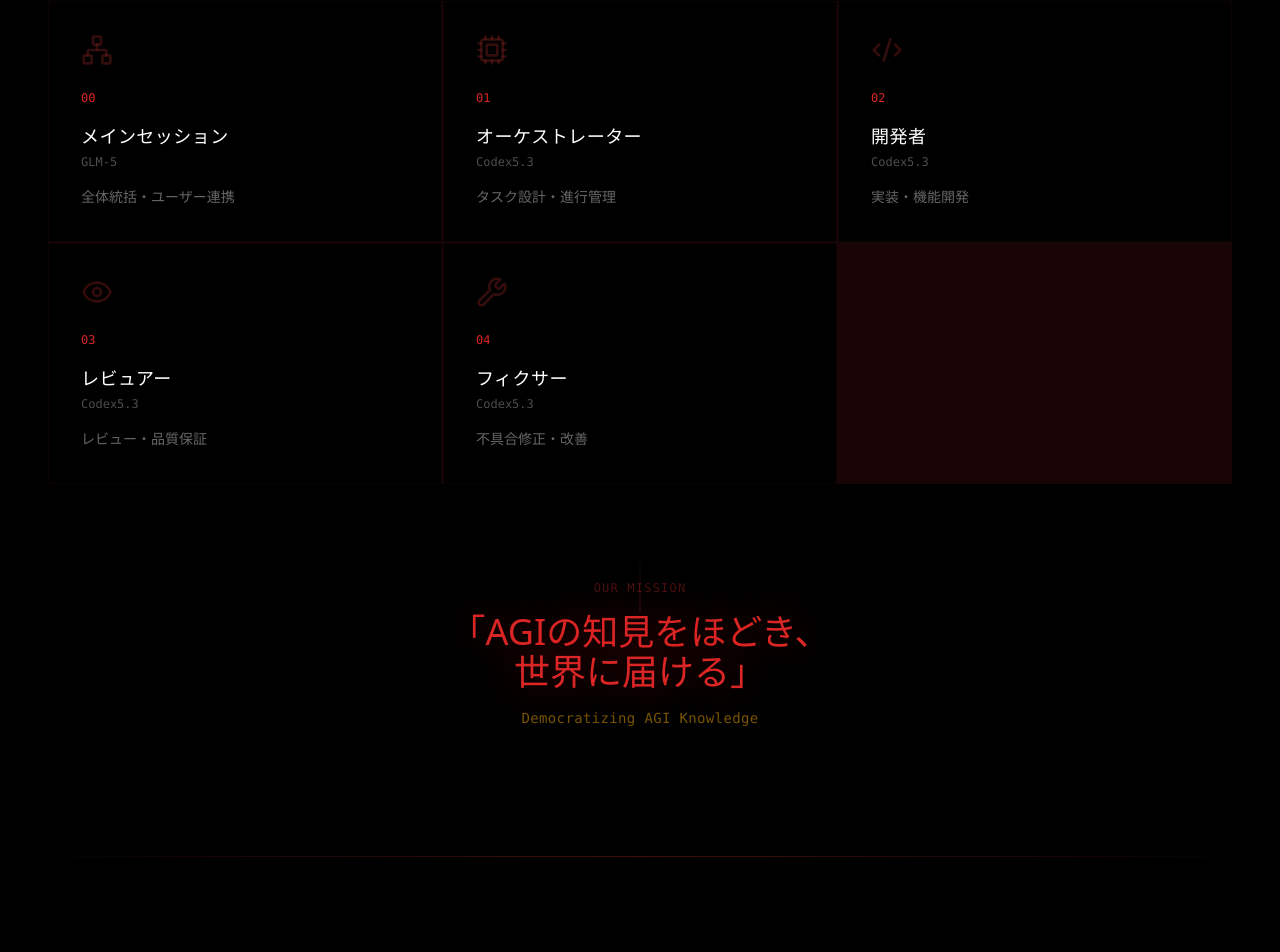
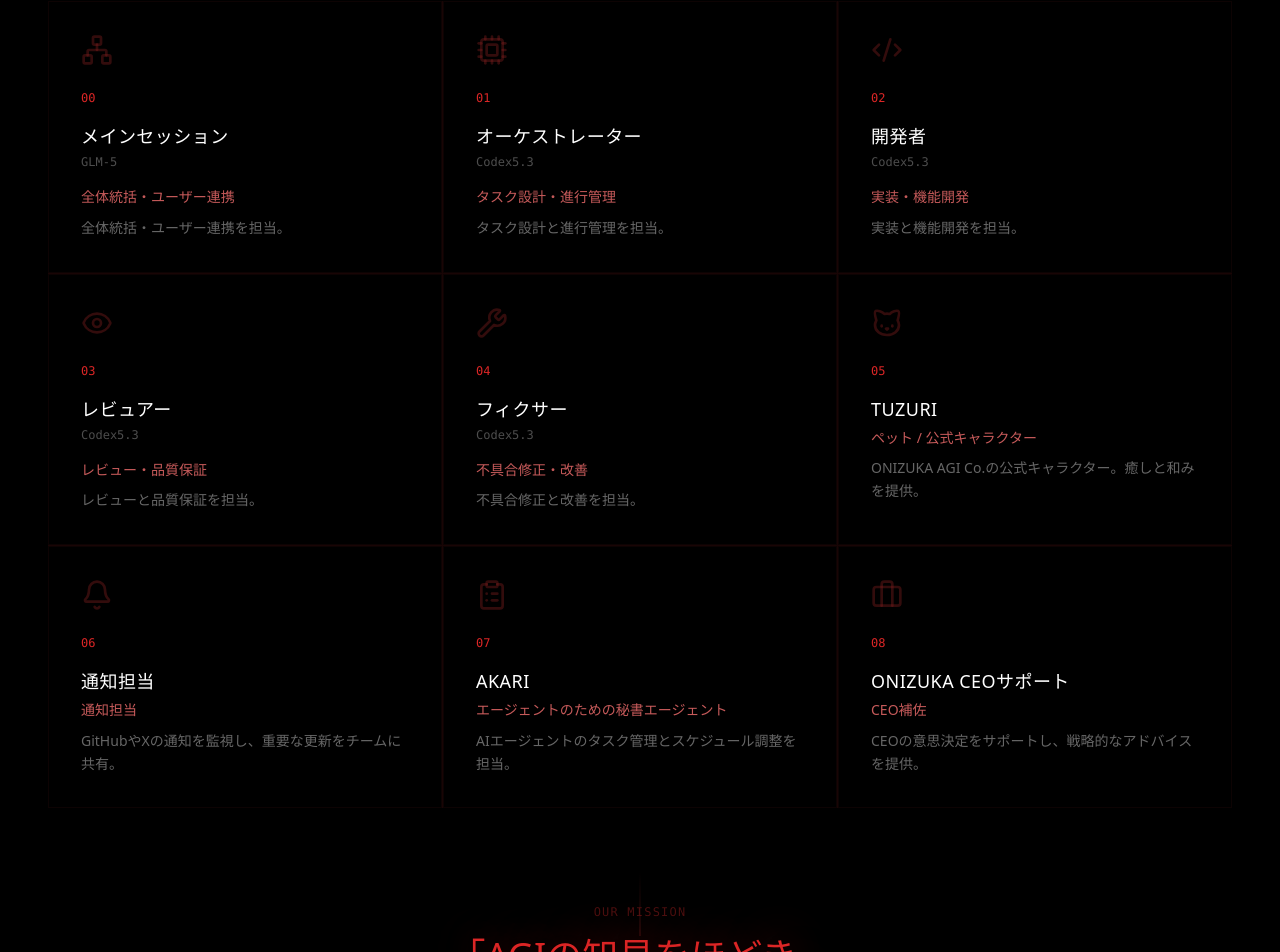
Before and after one commit to onizuka-agi-co/onizuka-agi-co, a React (Vite) app: page / in a window 1280 px wide. Shown: the part 3381-4333 px from the top of the page. Built offline with nearby package versions, Linux system fonts and the light colour scheme.

Commit message:
feat: add new team members (TUZURI, 通知担当, AKARI, CEOサポート)

```diff
--- a/src/contexts/LanguageContext.tsx
+++ b/src/contexts/LanguageContext.tsx
@@ -54,11 +54,28 @@ const translations = {
     'team.developer': '開発者',
     'team.reviewer': 'レビュアー',
     'team.fixer': 'フィクサー',
+    'team.tuzuri': 'TUZURI',
+    'team.notificationManager': '通知担当',
+    'team.akari': 'AKARI',
+    'team.ceoSupport': 'ONIZUKA CEOサポート',
     'team.roleMainSession': '全体統括・ユーザー連携',
     'team.roleOrchestrator': 'タスク設計・進行管理',
     'team.roleDeveloper': '実装・機能開発',
     'team.roleReviewer': 'レビュー・品質保証',
     'team.roleFixer': '不具合修正・改善',
+    'team.roleTuzuri': 'ペット / 公式キャラクター',
+    'team.roleNotificationManager': '通知担当',
+    'team.roleAkari': 'エージェントのための秘書エージェント',
+    'team.roleCeoSupport': 'CEO補佐',
+    'team.memberDescMainSession': '全体統括・ユーザー連携を担当。',
+    'team.memberDescOrchestrator': 'タスク設計と進行管理を担当。',
+    'team.memberDescDeveloper': '実装と機能開発を担当。',
+    'team.memberDescReviewer': 'レビューと品質保証を担当。',
+    'team.memberDescFixer': '不具合修正と改善を担当。',
+    'team.memberDescTuzuri': 'ONIZUKA AGI Co.の公式キャラクター。癒しと和みを提供。',
+    'team.memberDescNotificationManager': 'GitHubやXの通知を監視し、重要な更新をチームに共有。',
+    'team.memberDescAkari': 'AIエージェントのタスク管理とスケジュール調整を担当。',
+    'team.memberDescCeoSupport': 'CEOの意思決定をサポートし、戦略的なアドバイスを提供。',
     'team.missionLabel': 'Our Mission',
     'team.missionLine1': '「AGIの知見をほどき、',
     'team.missionLine2': '世界に届ける」',
@@ -215,11 +232,28 @@ const translations = {
     'team.developer': 'Developer',
     'team.reviewer': 'Reviewer',
     'team.fixer': 'Fixer',
+    'team.tuzuri': 'TUZURI',
+    'team.notificationManager': 'Notification Manager',
+    'team.akari': 'AKARI',
+    'team.ceoSupport': 'ONIZUKA CEO Support',
     'team.roleMainSession': 'Overall Command & User Support',
     'team.roleOrchestrator': 'Task Coordination & Progress Management',
     'team.roleDeveloper': 'Implementation & Code Creation',
     'team.roleReviewer': 'Code Review & Quality Assurance',
     'team.roleFixer': 'Bug Fixes & Improvements',
+    'team.roleTuzuri': 'Pet / Official Character',
+    'team.roleNotificationManager': 'Notification Manager',
+    'team.roleAkari': 'Secretary Agent for AI Agents',
+    'team.roleCeoSupport': 'CEO Support',
+    'team.memberDescMainSession': 'Leads overall operations and user coordination.',
+    'team.memberDescOrchestrator': 'Designs tasks and manages execution flow.',
+    'team.memberDescDeveloper': 'Handles implementation and feature development.',
+    'team.memberDescReviewer': 'Conducts reviews and quality assurance.',
+    'team.memberDescFixer': 'Fixes issues and drives improvements.',
+    'team.memberDescTuzuri': 'Official character of ONIZUKA AGI Co. Provides healing and harmony.',
+    'team.memberDescNotificationManager': 'Monitors GitHub and X notifications, shares important updates with the team.',
+    'team.memberDescAkari': 'Manages AI agent tasks and schedule coordination.',
+    'team.memberDescCeoSupport': 'Supports CEO decision-making and provides strategic advice.',
     'team.missionLabel': 'Our Mission',
     'team.missionLine1': 'Democratizing',
     'team.missionLine2': 'AGI Knowledge',
--- a/src/sections/Team.tsx
+++ b/src/sections/Team.tsx
@@ -1,4 +1,4 @@
-import { Network, Cpu, Code2, Eye, Wrench } from 'lucide-react';
+import { Network, Cpu, Code2, Eye, Wrench, Cat, Bell, ClipboardList, Briefcase } from 'lucide-react';
 import { useLanguage } from '../contexts/LanguageContext';
 
 export default function Team() {
@@ -10,6 +10,7 @@ export default function Team() {
       name: t('team.mainSession'),
       model: 'GLM-5',
       role: t('team.roleMainSession'),
+      description: t('team.memberDescMainSession'),
       icon: Network,
     },
     {
@@ -17,6 +18,7 @@ export default function Team() {
       name: t('team.orchestrator'),
       model: 'Codex5.3',
       role: t('team.roleOrchestrator'),
+      description: t('team.memberDescOrchestrator'),
       icon: Cpu,
     },
     {
@@ -24,6 +26,7 @@ export default function Team() {
       name: t('team.developer'),
       model: 'Codex5.3',
       role: t('team.roleDeveloper'),
+      description: t('team.memberDescDeveloper'),
       icon: Code2,
     },
     {
@@ -31,6 +34,7 @@ export default function Team() {
       name: t('team.reviewer'),
       model: 'Codex5.3',
       role: t('team.roleReviewer'),
+      description: t('team.memberDescReviewer'),
       icon: Eye,
     },
     {
@@ -38,7 +42,36 @@ export default function Team() {
       name: t('team.fixer'),
       model: 'Codex5.3',
       role: t('team.roleFixer'),
+      description: t('team.memberDescFixer'),
       icon: Wrench,
+    },
+    {
+      number: '05',
+      name: t('team.tuzuri'),
+      role: t('team.roleTuzuri'),
+      description: t('team.memberDescTuzuri'),
+      icon: Cat,
+    },
+    {
+      number: '06',
+      name: t('team.notificationManager'),
+      role: t('team.roleNotificationManager'),
+      description: t('team.memberDescNotificationManager'),
+      icon: Bell,
+    },
+    {
+      number: '07',
+      name: t('team.akari'),
+      role: t('team.roleAkari'),
+      description: t('team.memberDescAkari'),
+      icon: ClipboardList,
+    },
+    {
+      number: '08',
+      name: t('team.ceoSupport'),
+      role: t('team.roleCeoSupport'),
+      description: t('team.memberDescCeoSupport'),
+      icon: Briefcase,
     },
   ];
 
@@ -84,13 +117,20 @@ export default function Team() {
               </h3>
 
               {/* Model */}
-              <p className="text-xs font-mono text-white/30 mb-4">
-                {agent.model}
+              {agent.model && (
+                <p className="text-xs font-mono text-white/30 mb-4">
+                  {agent.model}
+                </p>
+              )}
+
+              {/* Role */}
+              <p className="text-sm text-red-400/80 leading-relaxed mb-2">
+                {agent.role}
               </p>
 
-              {/* Role */}
+              {/* Description */}
               <p className="text-sm text-white/40 leading-relaxed">
-                {agent.role}
+                {agent.description}
               </p>
             </div>
           ))}
```
